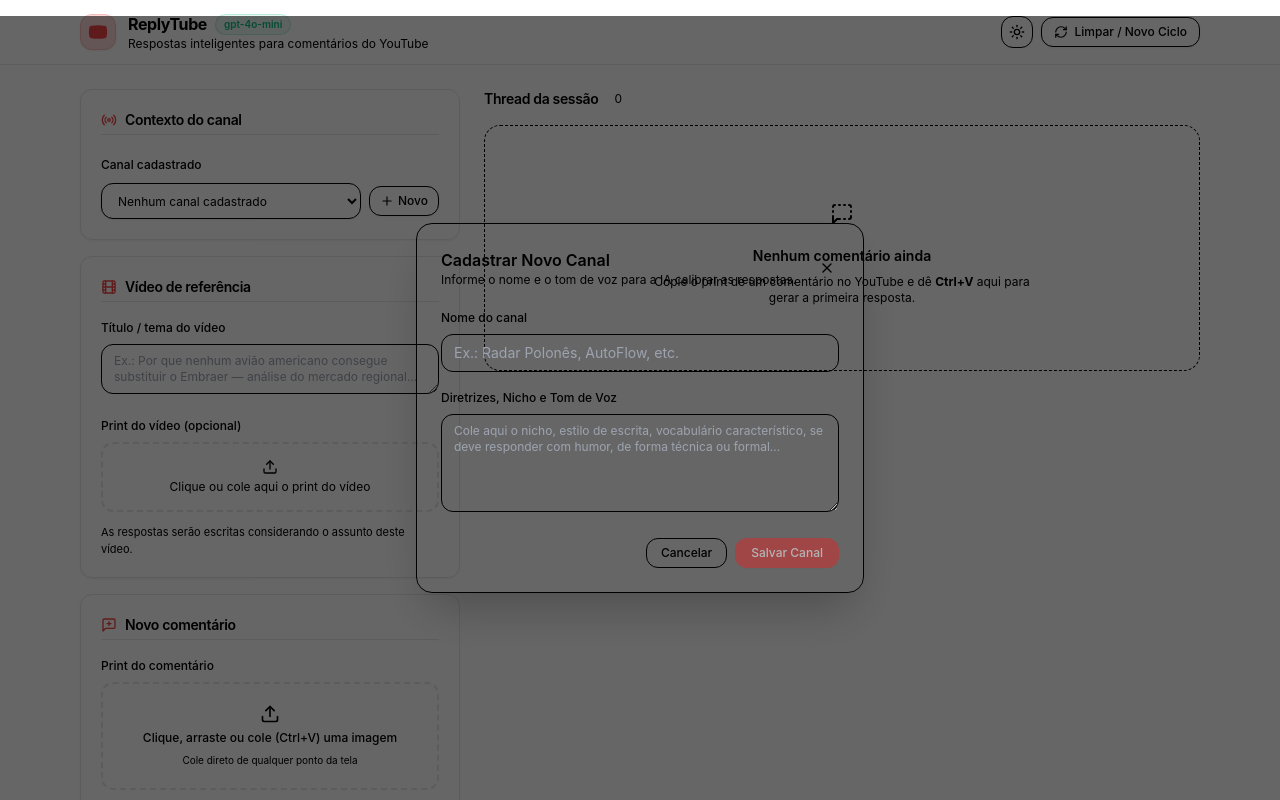
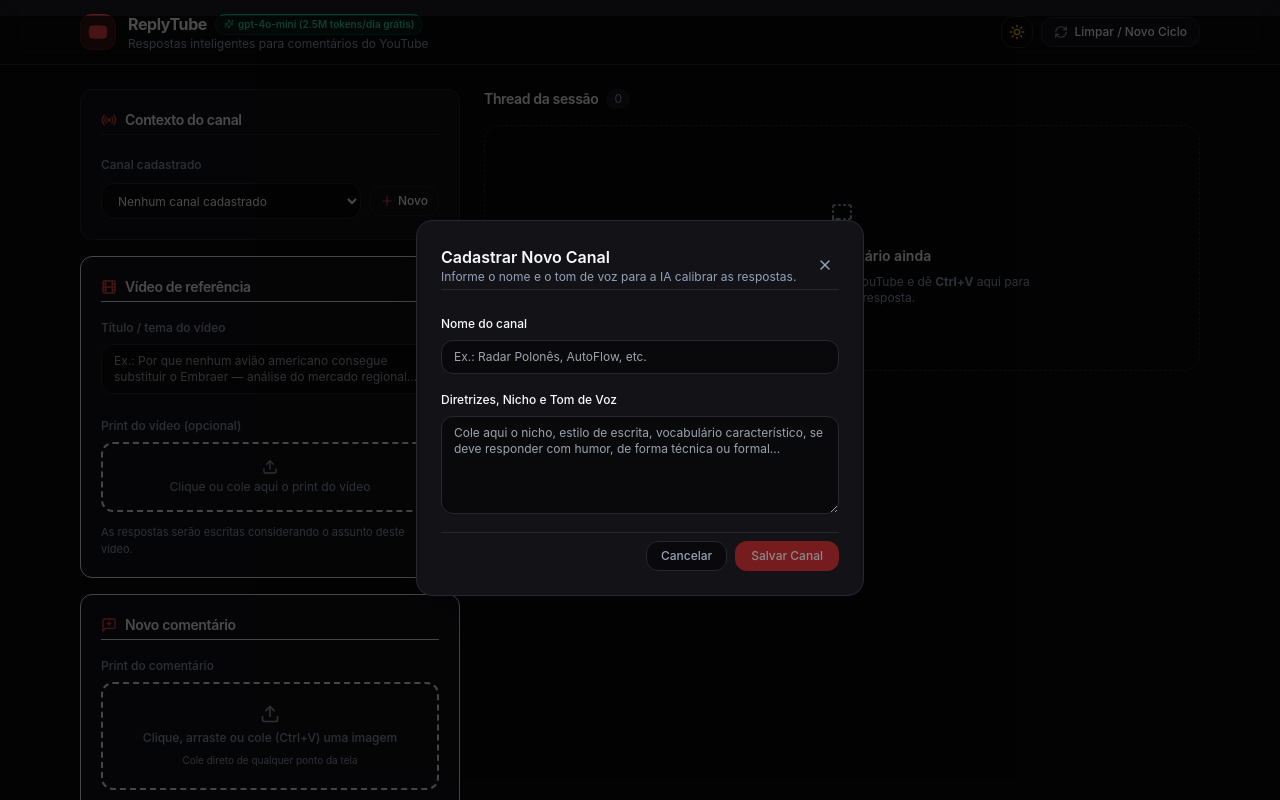
Before and after one commit to nauberbiemann/replytube, a Next.js app: page / in a window 1280 px wide. Both pictures are taken after a click on the button "Novo". Shown: the top 800 px of the page. Built offline with nearby package versions, Linux system fonts and the light colour scheme.

Commit message:
fix(ui): fix modal solid background, theme colors, and badge info

```diff
--- a/app/globals.css
+++ b/app/globals.css
@@ -2,58 +2,57 @@
 @tailwind components;
 @tailwind utilities;
 
-@layer base {
-  :root {
-    --background: 0 0% 100%;
-    --foreground: 240 10% 3.9%;
-    --card: 0 0% 100%;
-    --card-foreground: 240 10% 3.9%;
-    --popover: 0 0% 100%;
-    --popover-foreground: 240 10% 3.9%;
-    --primary: 0 84.2% 60.2%;
-    --primary-foreground: 0 0% 98%;
-    --secondary: 240 4.8% 95.9%;
-    --secondary-foreground: 240 5.9% 10%;
-    --muted: 240 4.8% 95.9%;
-    --muted-foreground: 240 3.8% 46.1%;
-    --accent: 240 4.8% 95.9%;
-    --accent-foreground: 240 5.9% 10%;
-    --destructive: 0 84.2% 60.2%;
-    --destructive-foreground: 0 0% 98%;
-    --border: 240 5.9% 90%;
-    --input: 240 5.9% 90%;
-    --ring: 0 84.2% 60.2%;
-    --radius: 0.75rem;
-  }
+:root {
+  --background: #ffffff;
+  --foreground: #0f172a;
+  --card: #ffffff;
+  --card-foreground: #0f172a;
+  --popover: #ffffff;
+  --popover-foreground: #0f172a;
+  --primary: #ef4444;
+  --primary-foreground: #ffffff;
+  --secondary: #f1f5f9;
+  --secondary-foreground: #0f172a;
+  --muted: #f8fafc;
+  --muted-foreground: #64748b;
+  --accent: #f1f5f9;
+  --accent-foreground: #0f172a;
+  --destructive: #ef4444;
+  --destructive-foreground: #ffffff;
+  --border: #e2e8f0;
+  --input: #e2e8f0;
+  --ring: #ef4444;
+  --radius: 0.75rem;
+}
 
-  .dark {
-    --background: 240 10% 4%;
-    --foreground: 0 0% 98%;
-    --card: 240 10% 6%;
-    --card-foreground: 0 0% 98%;
-    --popover: 240 10% 6%;
-    --popover-foreground: 0 0% 98%;
-    --primary: 0 84.2% 60.2%;
-    --primary-foreground: 0 0% 98%;
-    --secondary: 240 4% 16%;
-    --secondary-foreground: 0 0% 98%;
-    --muted: 240 4% 16%;
-    --muted-foreground: 240 5% 65%;
-    --accent: 240 4% 16%;
-    --accent-foreground: 0 0% 98%;
-    --destructive: 0 62.8% 30.6%;
-    --destructive-foreground: 0 0% 98%;
-    --border: 240 4% 18%;
-    --input: 240 4% 18%;
-    --ring: 0 84.2% 60.2%;
-  }
+.dark {
+  --background: #09090b;
+  --foreground: #f8fafc;
+  --card: #121217;
+  --card-foreground: #f8fafc;
+  --popover: #121217;
+  --popover-foreground: #f8fafc;
+  --primary: #ef4444;
+  --primary-foreground: #ffffff;
+  --secondary: #1e1e24;
+  --secondary-foreground: #f8fafc;
+  --muted: #18181f;
+  --muted-foreground: #94a3b8;
+  --accent: #1e1e24;
+  --accent-foreground: #f8fafc;
+  --destructive: #7f1d1d;
+  --destructive-foreground: #f8fafc;
+  --border: #27272f;
+  --input: #27272f;
+  --ring: #ef4444;
 }
 
 body {
-  color: hsl(var(--foreground));
-  background: hsl(var(--background));
+  color: var(--foreground);
+  background-color: var(--background);
   font-family: -apple-system, BlinkMacSystemFont, "Segoe UI", Roboto, Helvetica, Arial, sans-serif;
-  overflow-x: hidden;
+  min-height: 100vh;
+  transition: background-color 0.2s ease, color 0.2s ease;
 }
 
 /* Custom scrollbars */
@@ -67,10 +66,10 @@
 }
 
 ::-webkit-scrollbar-thumb {
-  background: hsl(var(--muted-foreground) / 0.3);
+  background: rgba(148, 163, 184, 0.3);
   border-radius: 9999px;
 }
 
 ::-webkit-scrollbar-thumb:hover {
-  background: hsl(var(--muted-foreground) / 0.5);
+  background: rgba(148, 163, 184, 0.5);
 }
--- a/components/ChannelManager.tsx
+++ b/components/ChannelManager.tsx
@@ -67,14 +67,14 @@
   };
 
   return (
-    <div className="rounded-xl border border-border/60 bg-card p-5 shadow-sm space-y-4">
-      <div className="flex items-center justify-between pb-1 border-b border-border/40">
+    <div className="rounded-xl border border-border bg-card p-5 shadow-sm space-y-4">
+      <div className="flex items-center justify-between pb-1 border-b border-border">
         <div className="flex items-center gap-2">
           <Radio className="h-4 w-4 text-red-500" />
-          <h2 className="text-sm font-semibold tracking-tight">Contexto do canal</h2>
+          <h2 className="text-sm font-semibold tracking-tight text-foreground">Contexto do canal</h2>
         </div>
         {context && !loading && (
-          <span className="inline-flex items-center gap-1 rounded-full bg-emerald-500/10 px-2 py-0.5 text-[11px] font-medium text-emerald-500 border border-emerald-500/20">
+          <span className="inline-flex items-center gap-1 rounded-full bg-emerald-500/10 px-2 py-0.5 text-[11px] font-medium text-emerald-600 dark:text-emerald-400 border border-emerald-500/20">
             <CheckCircle2 className="h-3 w-3" />
             Canal Ativo
           </span>
@@ -87,7 +87,7 @@
           <select
             value={selectedId}
             onChange={(e) => onSelect(e.target.value)}
-            className="flex h-9 w-full rounded-lg border border-input bg-background px-3 py-1.5 text-xs text-foreground shadow-sm focus:outline-none focus:ring-1 focus:ring-red-500 cursor-pointer"
+            className="flex h-9 w-full rounded-lg border border-input bg-background px-3 py-1.5 text-xs text-foreground shadow-xs focus:outline-none focus:ring-1 focus:ring-red-500 cursor-pointer"
           >
             <option value="" disabled>
               {channels.length ? 'Selecione um canal...' : 'Nenhum canal cadastrado'}
@@ -102,9 +102,9 @@
           <button
             type="button"
             onClick={handleOpenNew}
-            className="inline-flex shrink-0 items-center gap-1 rounded-lg border border-border bg-card px-2.5 py-1.5 text-xs font-medium hover:bg-muted transition shadow-sm"
+            className="inline-flex shrink-0 items-center gap-1 rounded-lg border border-border bg-muted/50 hover:bg-muted px-2.5 py-1.5 text-xs font-medium text-foreground transition shadow-xs"
           >
-            <Plus className="h-3.5 w-3.5 text-primary" />
+            <Plus className="h-3.5 w-3.5 text-red-500" />
             Novo
           </button>
         </div>
@@ -137,14 +137,14 @@
       </div>
 
       {loading && (
-        <div className="flex items-center gap-2 rounded-lg border border-dashed border-border bg-muted/30 p-3 text-xs text-muted-foreground">
+        <div className="flex items-center gap-2 rounded-lg border border-dashed border-border bg-muted/40 p-3 text-xs text-muted-foreground">
           <Loader2 className="h-4 w-4 animate-spin text-red-500" />
           <span>Ativando tom de voz e diretrizes do canal com IA...</span>
         </div>
       )}
 
       {context && !loading && (
-        <div className="space-y-2 rounded-lg border border-border/80 bg-muted/30 p-3.5 text-xs leading-relaxed">
+        <div className="space-y-2 rounded-lg border border-border bg-muted/30 p-3.5 text-xs leading-relaxed">
           <div>
             <span className="font-semibold text-foreground">Nicho:</span>{' '}
             <span className="text-muted-foreground">{context.nicho}</span>
@@ -164,7 +164,7 @@
               {context.temasChave.map((tema) => (
                 <span
                   key={tema}
-                  className="rounded-md bg-background px-2 py-0.5 text-[11px] font-medium text-foreground/80 border border-border/80 shadow-2xs"
+                  className="rounded-md bg-background px-2 py-0.5 text-[11px] font-medium text-foreground border border-border shadow-2xs"
                 >
                   {tema}
                 </span>
@@ -172,18 +172,24 @@
             </div>
           )}
           {context.resumo && (
-            <p className="pt-1 text-[11px] text-muted-foreground border-t border-border/50">
+            <p className="pt-1 text-[11px] text-muted-foreground border-t border-border">
               {context.resumo}
             </p>
           )}
         </div>
       )}
 
-      {/* Modal Dialog para Cadastro/Edição */}
+      {/* Modal Dialog para Cadastro/Edição com Fundo Sólido e Opaque */}
       {modalOpen && (
-        <div className="fixed inset-0 z-50 flex items-center justify-center bg-black/60 backdrop-blur-xs p-4">
-          <div className="w-full max-w-md rounded-2xl border border-border bg-card p-6 shadow-2xl space-y-4 animate-in fade-in zoom-in-95 duration-150">
-            <div className="flex items-center justify-between">
+        <div
+          className="fixed inset-0 z-50 flex items-center justify-center bg-black/70 backdrop-blur-xs p-4"
+          onClick={() => setModalOpen(false)}
+        >
+          <div
+            className="w-full max-w-md rounded-2xl border border-border bg-card p-6 shadow-2xl space-y-4 animate-in fade-in zoom-in-95 duration-150"
+            onClick={(e) => e.stopPropagation()}
+          >
+            <div className="flex items-center justify-between pb-1 border-b border-border">
               <div>
                 <h3 className="text-base font-semibold text-foreground">
                   {editingId ? 'Editar Canal' : 'Cadastrar Novo Canal'}
@@ -197,13 +203,13 @@
               <button
                 type="button"
                 onClick={() => setModalOpen(false)}
-                className="rounded-lg p-1 text-muted-foreground hover:bg-muted hover:text-foreground"
+                className="rounded-lg p-1.5 text-muted-foreground hover:bg-muted hover:text-foreground transition"
               >
                 <X className="h-4 w-4" />
               </button>
             </div>
 
-            <form onSubmit={handleSave} className="space-y-3">
+            <form onSubmit={handleSave} className="space-y-3 pt-1">
               <div className="space-y-1.5">
                 <label className="text-xs font-medium text-foreground" htmlFor="ch-name">
                   Nome do canal
@@ -214,7 +220,7 @@
                   placeholder="Ex.: Radar Polonês, AutoFlow, etc."
                   value={name}
                   onChange={(e) => setName(e.target.value)}
-                  className="w-full rounded-lg border border-input bg-background px-3 py-2 text-sm text-foreground focus:outline-none focus:ring-1 focus:ring-red-500"
+                  className="w-full rounded-lg border border-input bg-background px-3 py-2 text-xs text-foreground focus:outline-none focus:ring-1 focus:ring-red-500 shadow-2xs"
                   required
                 />
               </div>
@@ -229,16 +235,16 @@
                   placeholder="Cole aqui o nicho, estilo de escrita, vocabulário característico, se deve responder com humor, de forma técnica ou formal..."
                   value={description}
                   onChange={(e) => setDescription(e.target.value)}
-                  className="w-full rounded-lg border border-input bg-background px-3 py-2 text-xs text-foreground focus:outline-none focus:ring-1 focus:ring-red-500"
+                  className="w-full rounded-lg border border-input bg-background px-3 py-2 text-xs text-foreground focus:outline-none focus:ring-1 focus:ring-red-500 shadow-2xs"
                   required
                 />
               </div>
 
-              <div className="flex justify-end gap-2 pt-2">
+              <div className="flex justify-end gap-2 pt-2 border-t border-border">
                 <button
                   type="button"
                   onClick={() => setModalOpen(false)}
-                  className="rounded-lg border border-border px-3.5 py-1.5 text-xs font-medium text-muted-foreground hover:bg-muted"
+                  className="rounded-lg border border-border bg-background px-3.5 py-1.5 text-xs font-medium text-muted-foreground hover:bg-muted hover:text-foreground transition"
                 >
                   Cancelar
                 </button>
--- a/components/Header.tsx
+++ b/components/Header.tsx
@@ -1,26 +1,41 @@
 'use client';
 
 import React, { useEffect, useState } from 'react';
-import { Youtube, RefreshCw, Moon, Sun } from 'lucide-react';
+import { Youtube, RefreshCw, Moon, Sun, Sparkles } from 'lucide-react';
 
 interface HeaderProps {
   onResetCycle: () => void;
 }
 
 export function Header({ onResetCycle }: HeaderProps) {
-  const [isDark, setIsDark] = useState(true);
+  const [isDark, setIsDark] = useState<boolean>(true);
+  const [mounted, setMounted] = useState(false);
 
   useEffect(() => {
-    const root = document.documentElement;
-    if (isDark) {
-      root.classList.add('dark');
+    setMounted(true);
+    const saved = localStorage.getItem('replytube_theme');
+    const prefersDark = saved !== null ? saved === 'dark' : true;
+    setIsDark(prefersDark);
+    if (prefersDark) {
+      document.documentElement.classList.add('dark');
     } else {
-      root.classList.remove('dark');
+      document.documentElement.classList.remove('dark');
     }
-  }, [isDark]);
+  }, []);
+
+  const toggleTheme = () => {
+    const next = !isDark;
+    setIsDark(next);
+    localStorage.setItem('replytube_theme', next ? 'dark' : 'light');
+    if (next) {
+      document.documentElement.classList.add('dark');
+    } else {
+      document.documentElement.classList.remove('dark');
+    }
+  };
 
   return (
-    <header className="sticky top-0 z-30 border-b border-border/60 bg-background/80 backdrop-blur-md">
+    <header className="sticky top-0 z-30 border-b border-border bg-card/95 backdrop-blur-md transition-colors">
       <div className="mx-auto flex max-w-6xl items-center justify-between px-4 py-3">
         <div className="flex items-center gap-3">
           <div className="flex h-9 w-9 items-center justify-center rounded-xl bg-red-600/10 text-red-600 dark:bg-red-500/20 dark:text-red-500 shadow-sm border border-red-500/20">
@@ -28,9 +43,13 @@
           </div>
           <div>
             <div className="flex items-center gap-2">
-              <h1 className="text-base font-bold tracking-tight">ReplyTube</h1>
-              <span className="rounded-full bg-emerald-500/10 px-2 py-0.5 text-[10px] font-semibold text-emerald-500 border border-emerald-500/20">
-                gpt-4o-mini
+              <h1 className="text-base font-bold tracking-tight text-foreground">ReplyTube</h1>
+              <span
+                title="Modelo contemplado na sua cota diária de 2.5 milhões de tokens gratuitos!"
+                className="inline-flex items-center gap-1 rounded-full bg-emerald-500/10 px-2 py-0.5 text-[10px] font-semibold text-emerald-600 dark:text-emerald-400 border border-emerald-500/20 cursor-help"
+              >
+                <Sparkles className="h-2.5 w-2.5" />
+                gpt-4o-mini (2.5M tokens/dia grátis)
               </span>
             </div>
             <p className="text-xs text-muted-foreground">
@@ -40,21 +59,23 @@
         </div>
 
         <div className="flex items-center gap-2">
-          <button
-            type="button"
-            onClick={() => setIsDark(!isDark)}
-            className="inline-flex h-8 w-8 items-center justify-center rounded-lg border border-border bg-card text-muted-foreground transition hover:text-foreground hover:bg-muted"
-            title={isDark ? 'Mudar para modo claro' : 'Mudar para modo escuro'}
-          >
-            {isDark ? <Sun className="h-4 w-4" /> : <Moon className="h-4 w-4" />}
-          </button>
+          {mounted && (
+            <button
+              type="button"
+              onClick={toggleTheme}
+              className="inline-flex h-8 w-8 items-center justify-center rounded-lg border border-border bg-muted/60 text-muted-foreground transition hover:text-foreground hover:bg-muted"
+              title={isDark ? 'Mudar para modo claro' : 'Mudar para modo escuro'}
+            >
+              {isDark ? <Sun className="h-4 w-4 text-amber-400" /> : <Moon className="h-4 w-4 text-slate-700" />}
+            </button>
+          )}
 
           <button
             type="button"
             onClick={onResetCycle}
-            className="inline-flex items-center gap-1.5 rounded-lg border border-border bg-card px-3 py-1.5 text-xs font-medium text-muted-foreground transition hover:text-foreground hover:bg-muted shadow-sm"
+            className="inline-flex items-center gap-1.5 rounded-lg border border-border bg-card px-3 py-1.5 text-xs font-medium text-foreground transition hover:bg-muted shadow-xs"
           >
-            <RefreshCw className="h-3.5 w-3.5" />
+            <RefreshCw className="h-3.5 w-3.5 text-muted-foreground" />
             Limpar / Novo Ciclo
           </button>
         </div>
```
